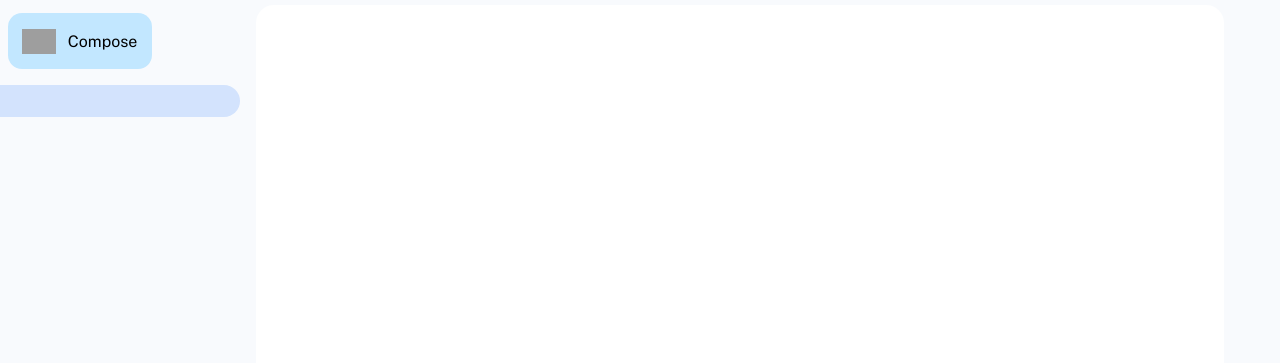
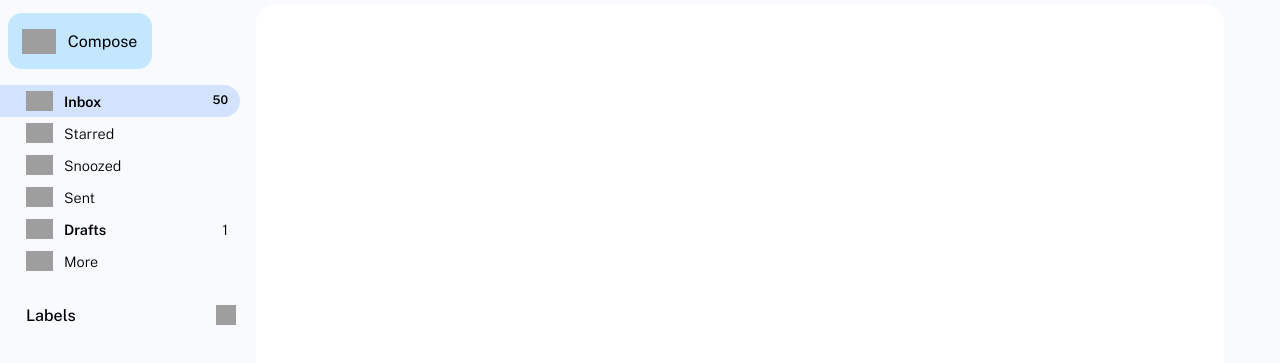
Before and after one commit to hasnainali567/Gmail_clone, a plain HTML site: page index.html in a window 1280 px wide. Shown: the part 59-422 px from the top of the page. Drawn offline with nearby package versions, Linux system fonts and the light colour scheme; grey boxes are pictures that could not be loaded.

Commit message:
left side styling completed

```diff
--- a/index.html
+++ b/index.html
@@ -92,12 +92,60 @@
                 </div>
             </div>
             <div class="inbox-container">
-                <div class="inbox-boxes active"></div>
-                <div class="inbox-boxes"></div>
-                <div class="inbox-boxes"></div>
-                <div class="inbox-boxes"></div>
-                <div class="inbox-boxes"></div>
-                <div class="inbox-boxes"></div>
+                <div class="inbox-boxes active">
+                    <div class="inbox-icons">
+                        <img src="https://ssl.gstatic.com/ui/v1/icons/mail/gm3/1x/inbox_fill_baseline_p900_20dp.png" alt="" height="20px">
+                    </div>
+                    <div class="inbox-text">
+                        <h5 style="font-weight: 600;">Inbox</h5>
+                        <h5 style="font-weight: 600; font-size: .75rem;">50</h5>
+                    </div>
+                </div>
+                <div class="inbox-boxes">
+                    <div class="inbox-icons">
+                        <img src="https://ssl.gstatic.com/ui/v1/icons/mail/gm3/1x/star_baseline_nv700_20dp.png" alt="" height="20px">
+                    </div>
+                    <div class="inbox-text">
+                        <h5>Starred</h5>
+                    </div>
+                </div>
+                <div class="inbox-boxes">
+                    <div class="inbox-icons">
+                        <img src="https://ssl.gstatic.com/ui/v1/icons/mail/gm3/1x/schedule_baseline_nv700_20dp.png" alt="" height="20px">
+                    </div>
+                    <div class="inbox-text">
+                        <h5>Snoozed</h5>
+                    </div>
+                </div>
+                <div class="inbox-boxes">
+                    <div class="inbox-icons">
+                        <img src="https://ssl.gstatic.com/ui/v1/icons/mail/gm3/1x/send_baseline_nv700_20dp.png" alt="" height="20px">
+                    </div>
+                    <div class="inbox-text">
+                        <h5>Sent</h5>
+                    </div>
+                </div>
+                <div class="inbox-boxes">
+                    <div class="inbox-icons">
+                        <img src="https://ssl.gstatic.com/ui/v1/icons/mail/gm3/1x/draft_baseline_nv700_20dp.png" alt="" height="20px">
+                    </div>
+                    <div class="inbox-text">
+                        <h5 style="font-weight: 600;">Drafts</h5>
+                        <h5>1</h5>
+                    </div>
+                </div>
+                <div class="inbox-boxes">
+                    <div class="inbox-icons">
+                        <img src="https://ssl.gstatic.com/ui/v1/icons/mail/gm3/1x/expand_more_baseline_nv700_20dp.png" alt="" height="20px">
+                    </div>
+                    <div class="inbox-text">
+                        <h5>More</h5>
+                    </div>
+                </div>
+            </div>
+            <div class="label-container">
+                <h4>Labels</h4>
+                <img src="https://ssl.gstatic.com/ui/v1/icons/mail/gm3/1x/add_large_baseline_nv700_20dp.png" height="20px" width="20px">
             </div>
         </section>
         <section class="center">
--- a/main.css
+++ b/main.css
@@ -33,6 +33,7 @@
 
 .inbox-container{
     width: 100%;
+    margin-bottom: 16px;
     padding-right: 16px;
 }
 
@@ -42,10 +43,41 @@
     padding: 0 12px 0 26px;
     border-top-right-radius: 20px;
     border-bottom-right-radius: 20px;
+    display: flex;
+    align-items: center;
+}
+
+.inbox-icons{
+    height: 20px;
+    width: 38px;
+}
+
+.inbox-text{
+    flex-grow: 1;
+    display: flex;
+    justify-content: space-between;
+}
+
+.inbox-text>h5{
+    font-size: .9rem;
+    font-weight: 300;
 }
 
 .active{
     background-color: #D3E3FD;
+}
+
+
+.left>.label-container{
+    display: flex;
+    align-items: center;
+    justify-content: space-between;
+    padding: 12px 20px 12px 26px;
+}
+
+.label-container>h4{
+    font-size: 1rem;
+    font-weight: 500;
 }
 
 .center{
```
